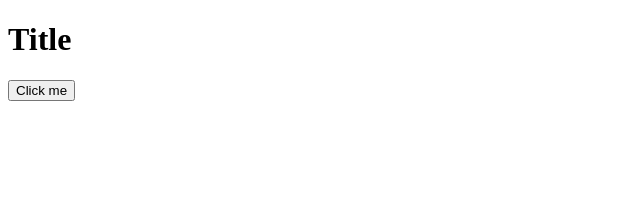
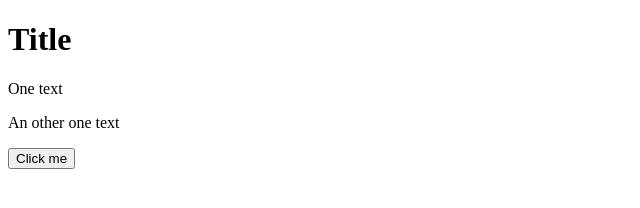
Before and after one commit to piochelepiotr/piochelepiotr.github.io, a plain HTML site: page index.html in a window 1280 px wide. Shown: the whole page, without its empty margins (0-640 px from the left). Drawn offline with nearby package versions, Linux system fonts and the light colour scheme.

Commit message:
Corrected a mistake.

```diff
--- a/index.html
+++ b/index.html
@@ -16,6 +16,8 @@
     </head>
     <body>
         <h1>Title</h1>
+        <p>One text</p>
+        <p>An other one text</p>
         <button>Click me</button>
     </body>
 </html>
```
